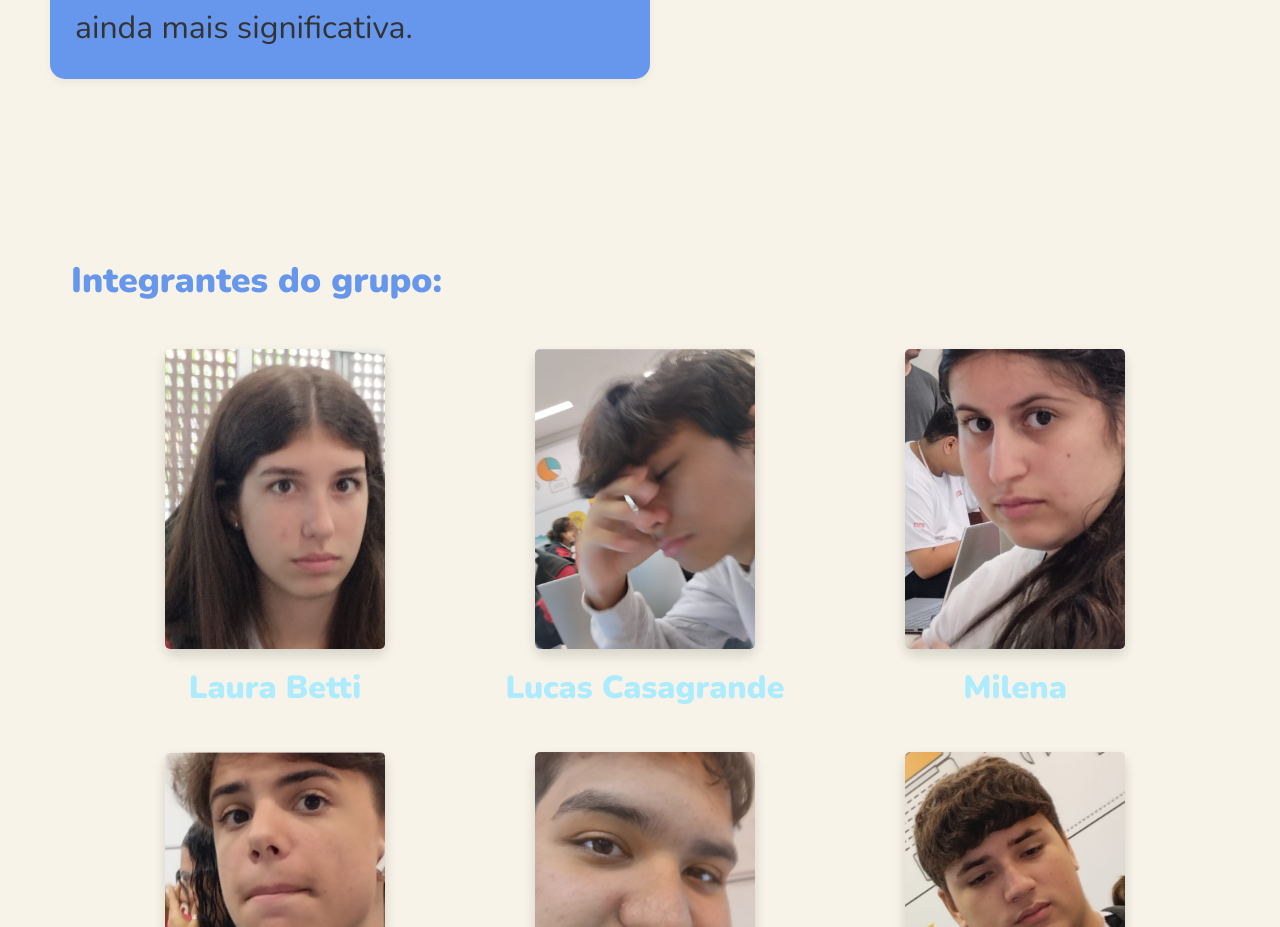
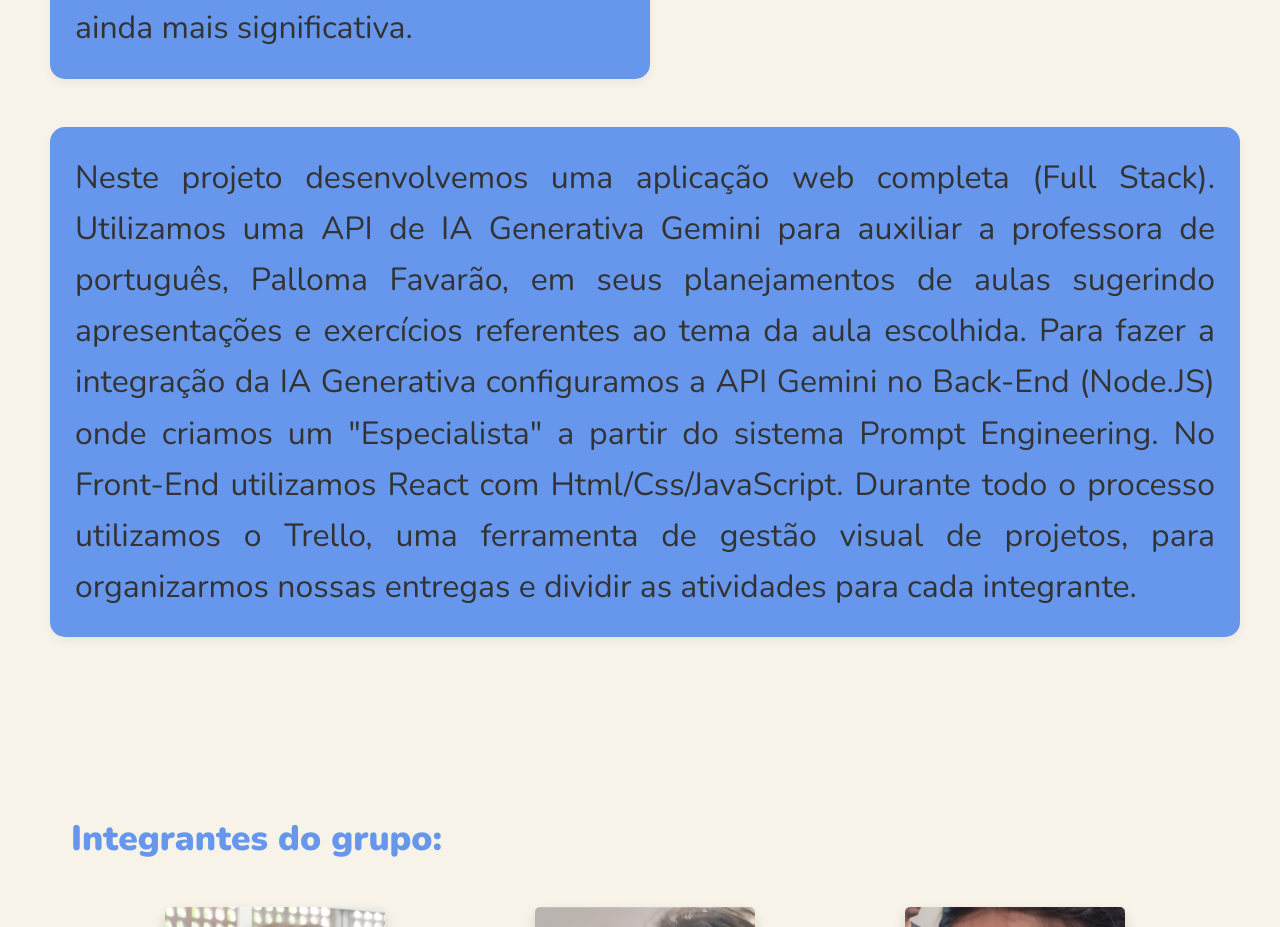
Before and after one commit to vitorcecato-sesi/projeto-iagenerativa-palloma, a React (Vite) app in the folder Frontend/: page /sobrenos in a window 1280 px wide. Shown: the part 1260-2187 px from the top of the page. Built offline with nearby package versions, Linux system fonts and the light colour scheme; a web font is replaced by a local one.

Commit message:
colocando sobre o projeto na pagina sobre nos

```diff
--- a/Frontend/src/pages/SobreNos.jsx
+++ b/Frontend/src/pages/SobreNos.jsx
@@ -73,6 +73,21 @@ export default function SobreNos() {
                         </section>
                     </section>
 
+                    <br />
+                    <br />
+
+                    <section className="about-text-column">
+                            <p className="sobre-nos-paragraph">
+                                Neste projeto desenvolvemos uma aplicação web completa (Full Stack). Utilizamos uma API de IA Generativa
+                                Gemini para auxiliar a professora de português, Palloma Favarão, em seus planejamentos de aulas sugerindo
+                                apresentações e exercícios referentes ao tema da aula escolhida. Para fazer a integração da IA Generativa
+                                configuramos a API Gemini no Back-End (Node.JS) onde criamos um "Especialista" a partir do sistema Prompt
+                                Engineering. No Front-End utilizamos React com Html/Css/JavaScript. Durante todo o processo utilizamos o
+                                Trello, uma ferramenta de gestão visual de projetos, para organizarmos nossas entregas e dividir as
+                                atividades para cada integrante.
+                            </p>
+                        </section>
+
                     {/* --- Seção de Integrantes --- */}
                     <section className="integrantes-section">
                         <h2 className="integrantes-title">Integrantes do grupo:</h2>
```
